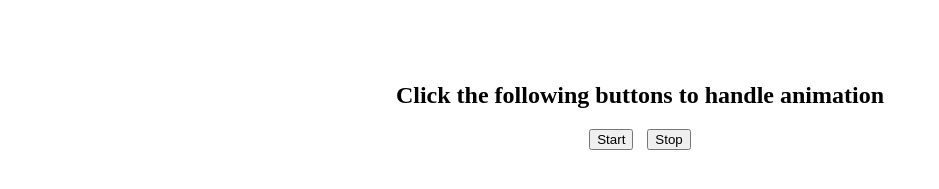
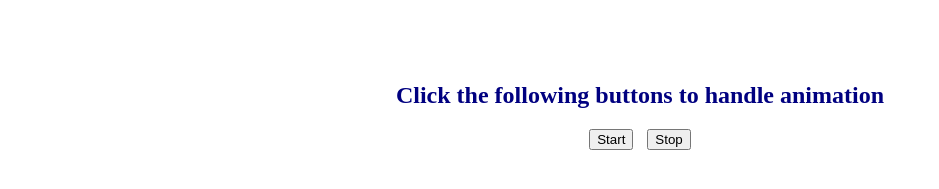
Before and after one commit to piyushk77/ethnus-internship-bs-js, a plain HTML site: page js/js-task-7/index.html in a window 1280 px wide. Shown: the part 255-444 px from the top of the page, without its empty margins (0-939 px from the left). Drawn offline with Linux system fonts and the light colour scheme.

Commit message:
change js task 7 main heading to navy blue

```diff
--- a/js/js-task-7/index.html
+++ b/js/js-task-7/index.html
@@ -25,7 +25,7 @@
 <body>
     <img src="https://cdn-icons-png.flaticon.com/512/164/164714.png" id="animatedDiv" class="animate">
     <div align="center" style="margin-top: 100px;">
-        <h2>Click the following buttons to handle animation</h2>
+        <h2 style="color: navy">Click the following buttons to handle animation</h2>
     <button id="start">Start</button>
     <button style="margin-left: 10px;" id="stop">Stop</button>
     </div>
```
